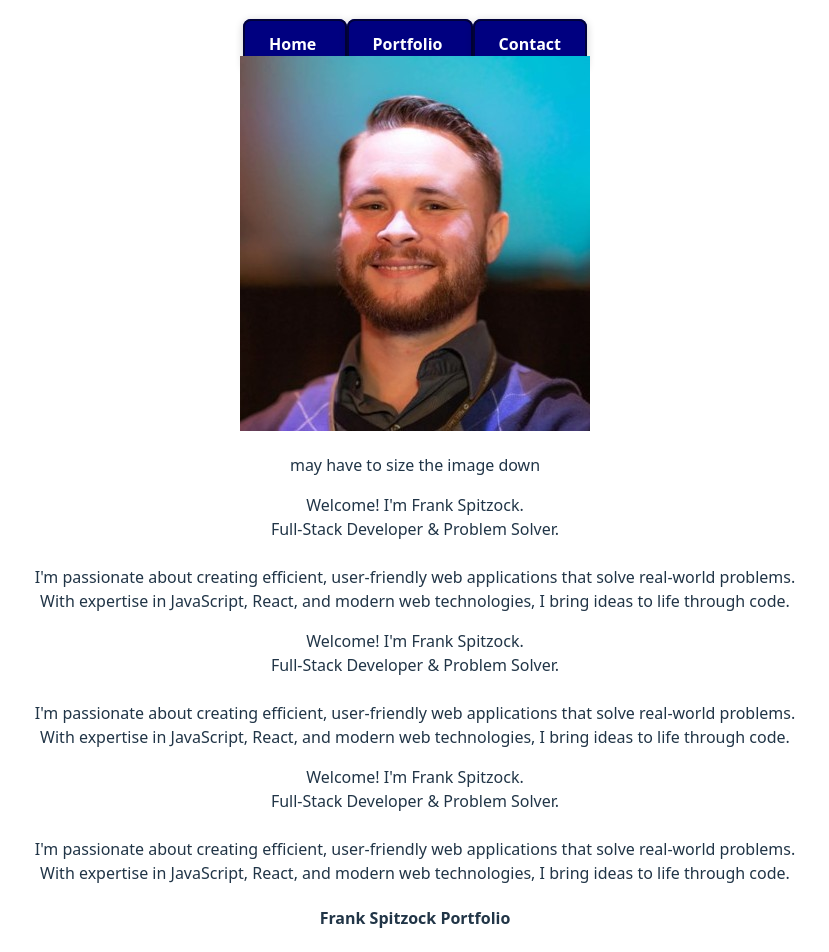
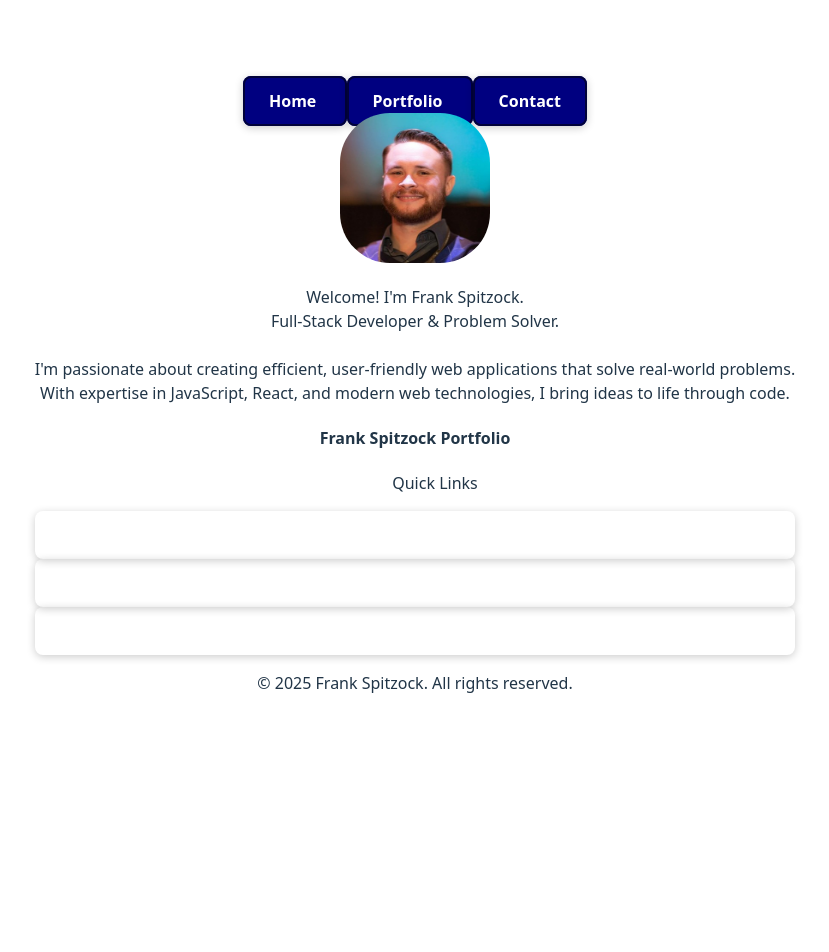
Before and after one commit to FSpitzock/Frank_Spitzock_Portfolio, a React (Vite) app in the folder my-portfolio/: page / in a window 1280 px wide. Shown: the top 952 px of the page, without its empty margins (225-1054 px from the left). After the commit the page ends 800 px from the top, so only its background shows below. Built offline with nearby package versions, Linux system fonts and the light colour scheme.

Commit message:
Added Project Card and Resume HTML

```diff
--- a/my-portfolio/src/App.css
+++ b/my-portfolio/src/App.css
@@ -39,6 +39,15 @@
 
 .read-the-docs {
   color: #888;
+}
+
+/*Profile Pic*/
+
+.profilePic {
+ width: 150px;
+ height: 150px;
+ border-radius: 50px;
+
 }
 
 
--- a/my-portfolio/src/components/Layout/Footer.jsx
+++ b/my-portfolio/src/components/Layout/Footer.jsx
@@ -12,7 +12,7 @@
         </div>
 
 
-      <p className="footer-copy">&copy; {new Date().getFullYear()} Your Name. All rights reserved.</p>
+      <p className="footer-copy">&copy; {new Date().getFullYear()} Frank Spitzock. All rights reserved.</p>
         </footer>
     </>
     )
--- /dev/null
+++ b/my-portfolio/src/components/Portfolio/ProjectCard.jsx
@@ -0,0 +1,20 @@
+
+
+function Card({ title = 'Card Title', description = '', accentColor = '#646cff', footerText }) {
+  const style = {
+    borderLeft: `4px solid ${accentColor}`,
+    padding: '12px 16px',
+    background: 'var(--card-bg, rgba(255,255,255,0.02))',
+    borderRadius: 8,
+  };
+
+  return (
+    <article style={style} className="props-card">
+      <h3>{title}</h3>
+      <p>{description}</p>
+      {footerText && <small>{footerText}</small>}
+    </article>
+  );
+}
+
+export default Card
--- a/my-portfolio/src/pages/Home.jsx
+++ b/my-portfolio/src/pages/Home.jsx
@@ -1,11 +1,13 @@
 import ProfilePic from '../assets/professionalHeadshot.jpg'
+import '../../src/App.css'
 
 function Home () {
     return(
       <><div>
-        <img src={ProfilePic} alt="Profile Picture" width="auto" height="auto"/>
-        <p>may have to size the image down</p>
-      </div>
+
+        <img className="profilePic" src={ProfilePic} alt="Profile Picture"/>
+        </div>
+
       <div>
         <p>Welcome! I'm Frank Spitzock.
             <br></br>
@@ -17,27 +19,6 @@
         </p>
         </div>
 
-         <div>
-        <p>Welcome! I'm Frank Spitzock.
-            <br></br>
-            Full-Stack Developer & Problem Solver.
-            <br></br><br></br>
-            I'm passionate about creating efficient, user-friendly web applications
-            that solve real-world problems. <br></br>With expertise in JavaScript, React,
-            and modern web technologies, I bring ideas to life through code.
-        </p>
-        </div>
-
-         <div>
-        <p>Welcome! I'm Frank Spitzock.
-            <br></br>
-            Full-Stack Developer & Problem Solver.
-            <br></br><br></br>
-            I'm passionate about creating efficient, user-friendly web applications
-            that solve real-world problems. <br></br>With expertise in JavaScript, React,
-            and modern web technologies, I bring ideas to life through code.
-        </p>
-        </div>
         </>
     )
 }
--- a/my-portfolio/src/pages/Portfolio.jsx
+++ b/my-portfolio/src/pages/Portfolio.jsx
@@ -1,8 +1,12 @@
-
+import Card from '../components/Portfolio/ProjectCard'
 
 function Portfolio () {
     return(
+        <>
+      <Card/>
+
        <h3>Need to provide links of prior projects....</h3>
+    </>
     )
 }
 
```
Also changed, not shown: my-portfolio/src/components/Contact/resume.html (added, +38 -0 lines), my-portfolio/src/components/Portfolio/ProjectGallery.jsx (added, +10 -0 lines), my-portfolio/src/components/Contact/Resume.jsx (added).
